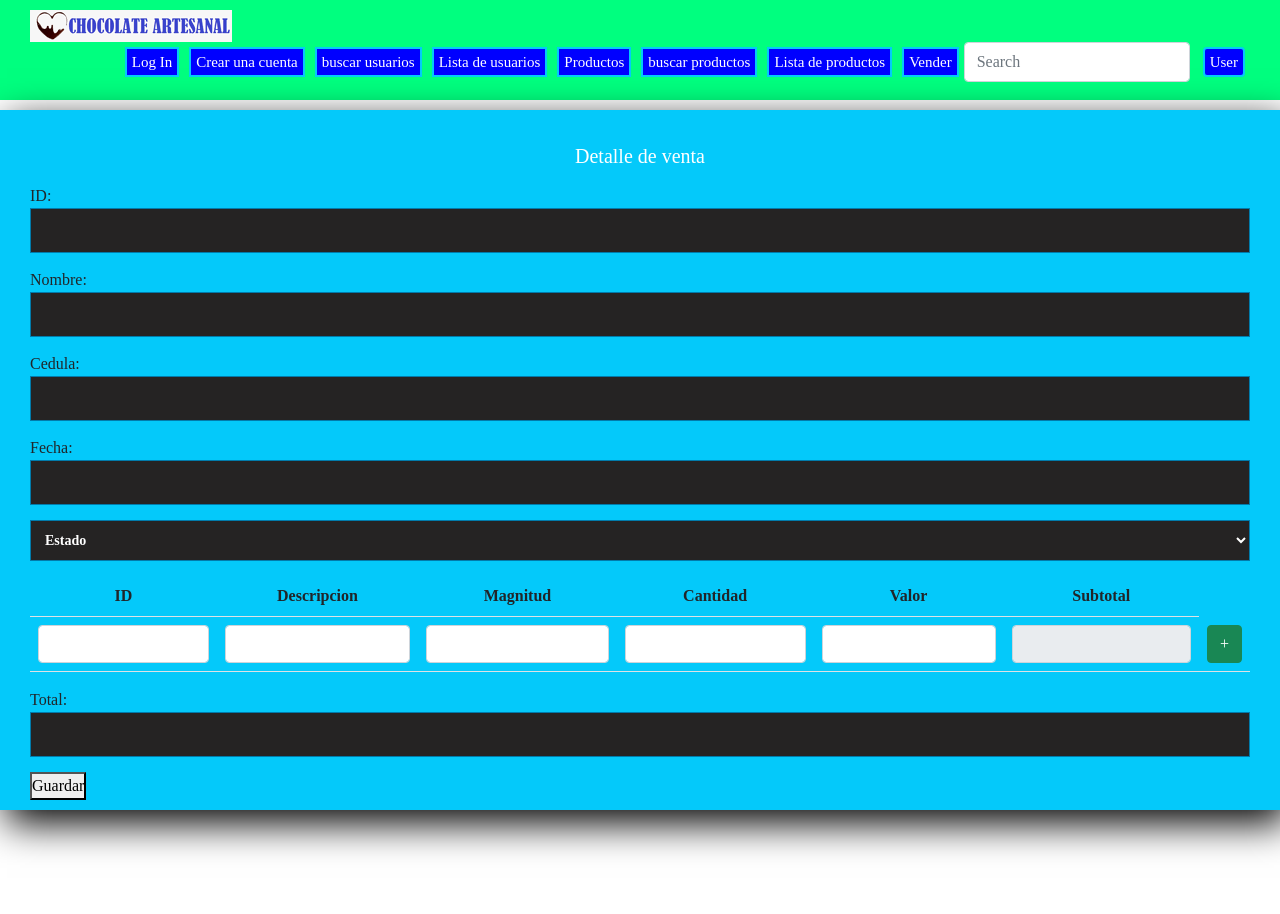
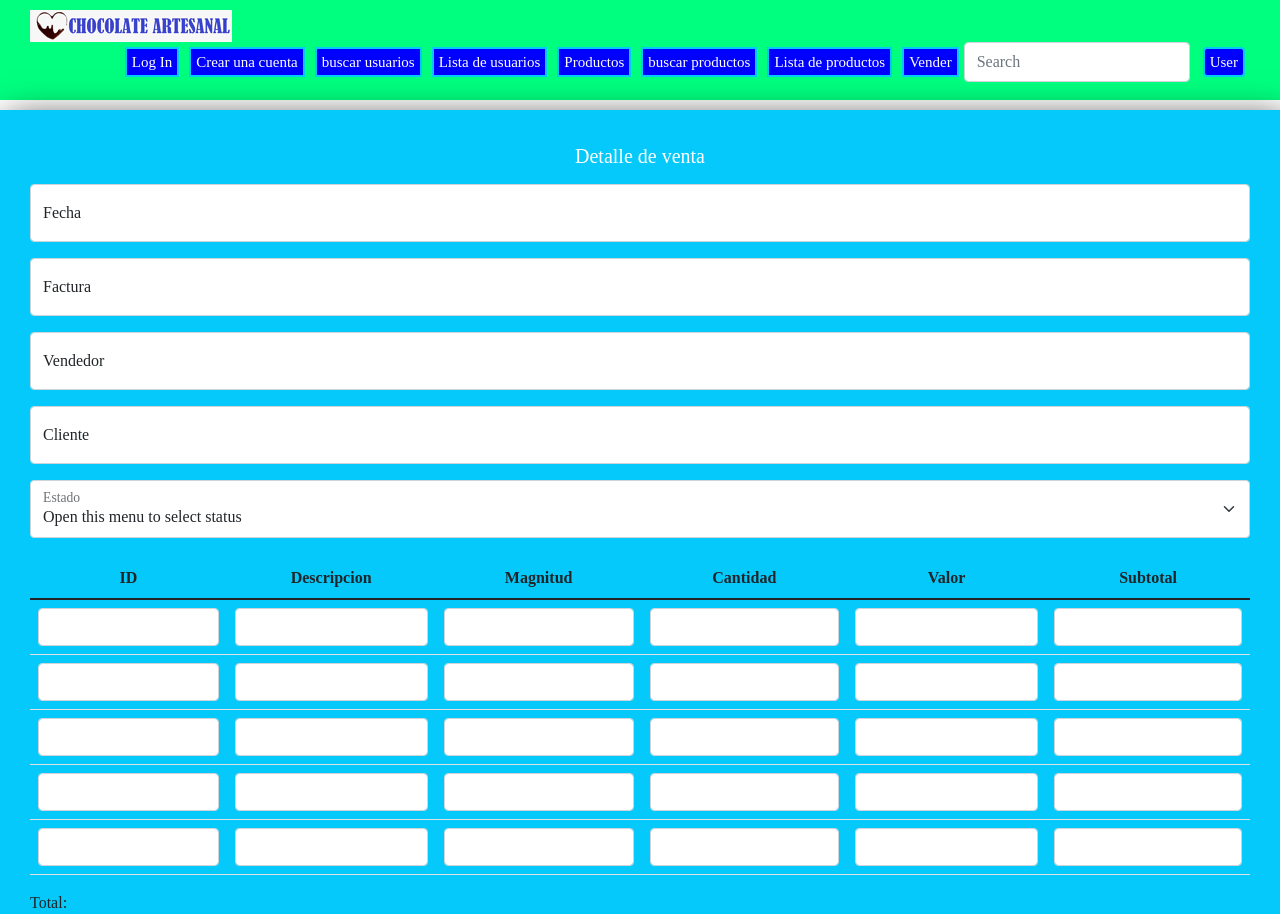
Before and after one commit to pSARq/ProyectoTiendaOnline, a React (Create React App) app in the folder login-registro/: page /Ventas in a window 1280 px wide. Shown: the top 914 px of the page. Built offline with nearby package versions, Linux system fonts and the light colour scheme.

Commit message:
actualizanto

```diff
--- a/login-registro/src/home/ListaProductos.jsx
+++ b/login-registro/src/home/ListaProductos.jsx
@@ -16,7 +16,7 @@ function ListaProductos() {
                     <th scope="row">{elemento.id}</th>
                     <td>{elemento.nombre}</td>
                     <td>{elemento.preciounitario}</td>
-                    <td>{elemento.stock}</td>
+                    {/* <td>{elemento.stock}</td> */}
                     <td>{elemento.estado}</td>
                     <td>{elemento.descripcion}</td>
 
@@ -43,7 +43,7 @@ function ListaProductos() {
                         <th scope="col">ID</th>
                         <th scope="col">NOMBRE</th>
                         <th scope="col">PRECIO UNITARIO</th>
-                        <th scope="col">STOCK</th>
+                        {/* <th scope="col">STOCK</th> */}
                         <th scope="col">ESTADO</th>
                         <th scope="col">DESCRIPCION</th>
                     </tr>
--- a/login-registro/src/ventas/VentasPage.jsx
+++ b/login-registro/src/ventas/VentasPage.jsx
@@ -6,20 +6,20 @@ import './registerStyles.css';
 
  const VentasPage = () => {
 
-    function producto() {
+/*    function producto() {
         const input1 = document.getElementById("Cantidad").value.toLowerCase();
         const input2 = document.getElementById("Valor").value.toLowerCase();
         var valor3 = input1 * input2;
         document.getElementById("Subtotal").value = valor3;
     }
-
-    function genera_tabla() {
+ */
+    /* function genera_tabla() {
 
         var tblBody = document.querySelector("tbody");
 
-        var hilera =React.createElement("tr");
+        var hilera = React.createElement("tr");
 
-        var ID = document.createElement("td");
+        var ID = React.createElement("td");
         var valor1 = document.getElementById("ID").value;
         //const input2 = document.getElementById('Valor').value.toLowerCase();
         //var textoCelda = document.createTextNode(valor);
@@ -27,14 +27,14 @@ const VentasPage = () => {
         hilera.appendChild(ID);
         tblBody.appendChild(hilera);
 
-        var Descripcion = document.createElement("td");
+        var Descripcion = React.createElement("td");
         var valor2 = document.getElementById("Descripcion").value;
         //var textoCelda = document.createTextNode(valor);
         Descripcion.appendChild(valor2);
         hilera.appendChild(Descripcion);
         tblBody.appendChild(hilera);
 
-        var Magnitud = document.createElement("td");
+        var Magnitud = React.createElement("td");
         var valor3 = document.getElementById("Magnitud").value;
         //const input1 = document.getElementById('Valor').value.toLowerCase();
         //var textoCelda = document.createTextNode(valor);
@@ -42,14 +42,14 @@ const VentasPage = () => {
         hilera.appendChild(Magnitud);
         tblBody.appendChild(hilera);
 
-        var Cantidad = document.createElement("td");
+        var Cantidad = React.createElement("td");
         var valor4 = document.getElementById("Cantidad").value;
         //var textoCelda = document.createTextNode(valor);
         Cantidad.appendChild(valor4);
         hilera.appendChild(Cantidad);
         tblBody.appendChild(hilera);
 
-        var Valor = document.createElement("td");
+        var Valor = React.createElement("td");
         var valor5 = document.getElementById('Valor').value;
         //const input2 = document.getElementById('Valor').value.toLowerCase();
         //var textoCelda = document.createTextNode(valor);
@@ -57,7 +57,7 @@ const VentasPage = () => {
         hilera.appendChild(Valor);
         tblBody.appendChild(hilera);
 
-        var Subtotal = document.createElement("td");
+        var Subtotal = React.createElement("td");
         Subtotal.setAttribute('id', 'totalitem[]');
         var valor6 = document.getElementById("Subtotal").value;
         //var textoCelda = document.createTextNode(valor);
@@ -65,13 +65,13 @@ const VentasPage = () => {
         hilera.appendChild(Subtotal);
         tblBody.appendChild(hilera);
 
-        var eliminar = document.createElement("td");
-        eliminar.setAttribute('style', 'text-align: center;');
+        var eliminar = React.createElement("td");
+        //eliminar.setAttribute('style', 'text-align: center;');
         eliminar.innerHTML = '<input type="button" class="btn btn-success"  value="-"/>';
         hilera.appendChild(eliminar);
 
     }
-
+ */
 
     return (
         <Fragment >
@@ -80,21 +80,36 @@ const VentasPage = () => {
                 {/* <img src="assets/img/logo.png"> */}
                 <h5>Detalle de venta</h5>
 
-                <label for="ID">ID: </label>
-                <input class="controls" type="text" disabled="disabled" name="ID" value="" />
-                <label for="Nombre">Nombre: </label>
-                <input class="controls" type="text" name="Nombre" value="" />
-                <label for="Cedula">Cedula: </label>
-                <input class="controls" type="text" name="Cedula" value="" />
-                <label for="Fecha">Fecha: </label>
-                <input class="controls" type="" name="Fecha" value="" />
+                <div class="form-floating mb-3">
+                    <input type="text" class="form-control" id="floatingDate" placeholder="Date" />
+                    <label for="floatingDate">Fecha</label>
+                </div>
 
-                <select name="Estado" class="controls">
-                    <option selectd="" value="">Estado</option>
+                <div class="form-floating mb-3">
+                    <input type="text" class="form-control" id="floatingInvoice" placeholder="Invoice" />
+                    <label for="floatingInvoice">Factura</label>
+                </div>
+
+                <div class="form-floating mb-3">
+                    <input type="text" class="form-control" id="floatingSeller" placeholder="Seller" />
+                    <label for="floatingSeller">Vendedor</label>
+                </div>
+
+                <div class="form-floating mb-3">
+                    <input type="text" class="form-control" id="floatingCustomer" placeholder="Customer" />
+                    <label for="floatingCustomer">Cliente</label>
+                </div>
+
+                <div class="form-floating">
+                    <select class="form-select" id="floatingSelect" aria-label="Floating label select example">
+                        <option selectd="" value="">Open this menu to select status</option>
                         <option value="En proceso">En proceso</option>
                         <option value="Cancelada">Cancelada</option>
                         <option value="Entregada">Entregada</option>
                     </select>
+                    <label for="floatingSelect">Estado</label>
+                </div>
+
 
                 <table class="table">
                     <thead>
@@ -108,7 +123,7 @@ const VentasPage = () => {
                             <th scope="col" >Subtotal</th>
 
                         </tr>
-
+{/*
                         <tr>
                             <th><input type="text" class="form-control" name="ID" id="ID" /></th>
                             <th><input class="form-control" type="text" name="Descripcion" id="Descripcion" /></th>
@@ -117,10 +132,58 @@ const VentasPage = () => {
                             <th><input class="form-control" type="number" name="valor" id="Valor" onKeyUp={producto} /></th>
                             <th><input class="form-control" disabled="disabled" type="number" name="subtotal" id="Subtotal" /></th>
                              <th><input type="button" class="btn btn-success" id="adicionar" onclick={genera_tabla} value="+" /></th>
-                        </tr>
+                        </tr> */}
                     </thead>
 
                     <tbody>
+
+                    <tr>
+                            <td><input type="text" class="form-control" name="ID" id="ID" /></td>
+                            <td><input class="form-control" type="text" name="Descripcion" id="Descripcion" /></td>
+                            <td><input class="form-control" type="text" name="Magnitud" id="Magnitud" /></td>
+                            <td><input class="form-control" type="number" name="cantidad" id="Cantidad" /></td>
+                            <td><input class="form-control" type="number" name="valor" id="Valor" /* onKeyUp={producto} */ /></td>
+                            <td><input class="form-control" /* disabled="disabled" */ type="number" name="subtotal" id="Subtotal" /></td>
+
+                        </tr>
+                        <tr>
+                            <td><input type="text" class="form-control" name="ID" id="ID" /></td>
+                            <td><input class="form-control" type="text" name="Descripcion" id="Descripcion" /></td>
+                            <td><input class="form-control" type="text" name="Magnitud" id="Magnitud" /></td>
+                            <td><input class="form-control" type="number" name="cantidad" id="Cantidad" /></td>
+                            <td><input class="form-control" type="number" name="valor" id="Valor" /* onKeyUp={producto} */ /></td>
+                            <td><input class="form-control" /* disabled="disabled" */ type="number" name="subtotal" id="Subtotal" /></td>
+
+                        </tr>
+                        <tr>
+                            <td><input type="text" class="form-control" name="ID" id="ID" /></td>
+                            <td><input class="form-control" type="text" name="Descripcion" id="Descripcion" /></td>
+                            <td><input class="form-control" type="text" name="Magnitud" id="Magnitud" /></td>
+                            <td><input class="form-control" type="number" name="cantidad" id="Cantidad" /></td>
+                            <td><input class="form-control" type="number" name="valor" id="Valor" /* onKeyUp={producto} */ /></td>
+                            <td><input class="form-control" /* disabled="disabled" */ type="number" name="subtotal" id="Subtotal" /></td>
+
+                        </tr>
+                        <tr>
+                            <td><input type="text" class="form-control" name="ID" id="ID" /></td>
+                            <td><input class="form-control" type="text" name="Descripcion" id="Descripcion" /></td>
+                            <td><input class="form-control" type="text" name="Magnitud" id="Magnitud" /></td>
+                            <td><input class="form-control" type="number" name="cantidad" id="Cantidad" /></td>
+                            <td><input class="form-control" type="number" name="valor" id="Valor" /* onKeyUp={producto} */ /></td>
+                            <td><input class="form-control" /* disabled="disabled" */ type="number" name="subtotal" id="Subtotal" /></td>
+
+                        </tr>
+                        <tr>
+                            <td><input type="text" class="form-control" name="ID" id="ID" /></td>
+                            <td><input class="form-control" type="text" name="Descripcion" id="Descripcion" /></td>
+                            <td><input class="form-control" type="text" name="Magnitud" id="Magnitud" /></td>
+                            <td><input class="form-control" type="number" name="cantidad" id="Cantidad" /></td>
+                            <td><input class="form-control" type="number" name="valor" id="Valor" /* onKeyUp={producto} */ /></td>
+                            <td><input class="form-control" /* disabled="disabled"  */type="number" name="subtotal" id="Subtotal" /></td>
+
+                        </tr>
+
+
                     </tbody>
 
                 </table>
```
Lines whose indentation alone changed are shown as unchanged.
